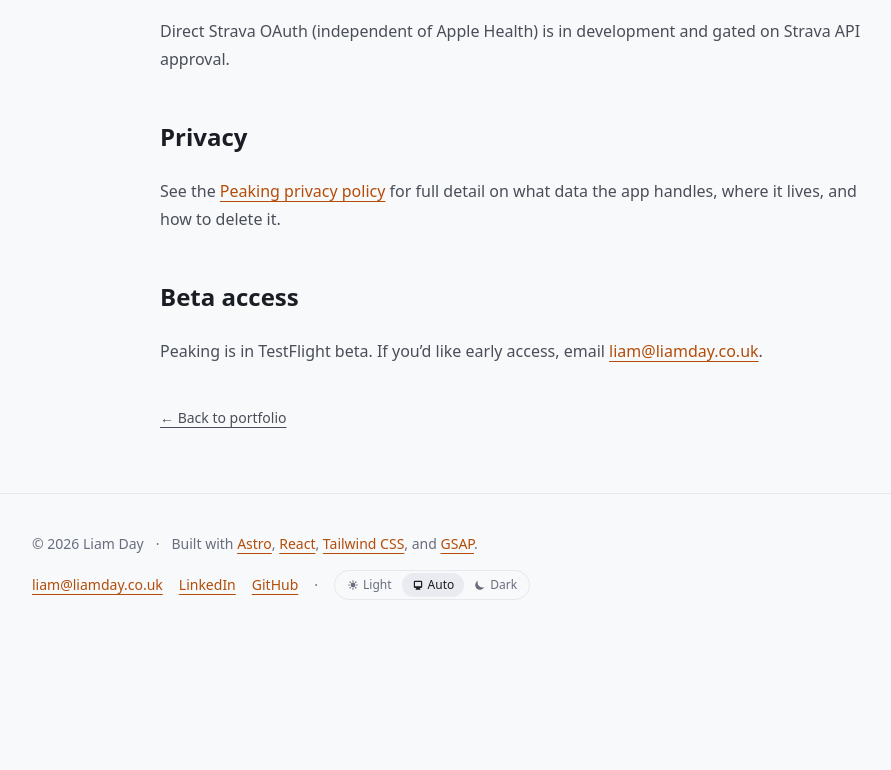
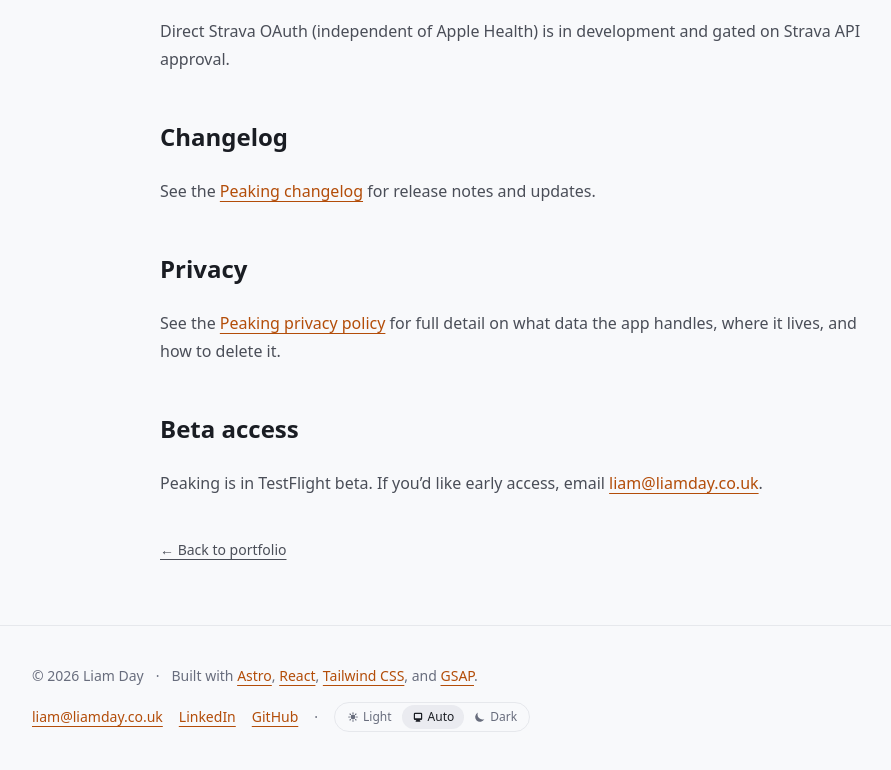
Before and after one commit to liammday/liamday-site, an Astro site: page /peaking in a window 1280 px wide. Shown: the part 1247-2017 px from the top of the page, without its empty margins (120-1011 px from the left). Before the commit the page ends 1887 px from the top, so only its background shows below. Built offline with nearby package versions, Linux system fonts and the light colour scheme; Astro itself is replaced by a stand-in of ours.

Commit message:
content(peaking): add changelog and seed with v1.8 release notes

```diff
--- a/src/pages/peaking.md
+++ b/src/pages/peaking.md
@@ -31,6 +31,10 @@ Garmin Connect, COROS, Polar Flow, Suunto, Wahoo, Fitbit, AllTrails, Komoot. Eac
 
 Direct Strava OAuth (independent of Apple Health) is in development and gated on Strava API approval.
 
+## Changelog
+
+See the [Peaking changelog](/peaking/changelog/) for release notes and updates.
+
 ## Privacy
 
 See the [Peaking privacy policy](/peaking/privacy/) for full detail on what data the app handles, where it lives, and how to delete it.
```
Also changed, not shown: src/pages/peaking/changelog.md (added).
